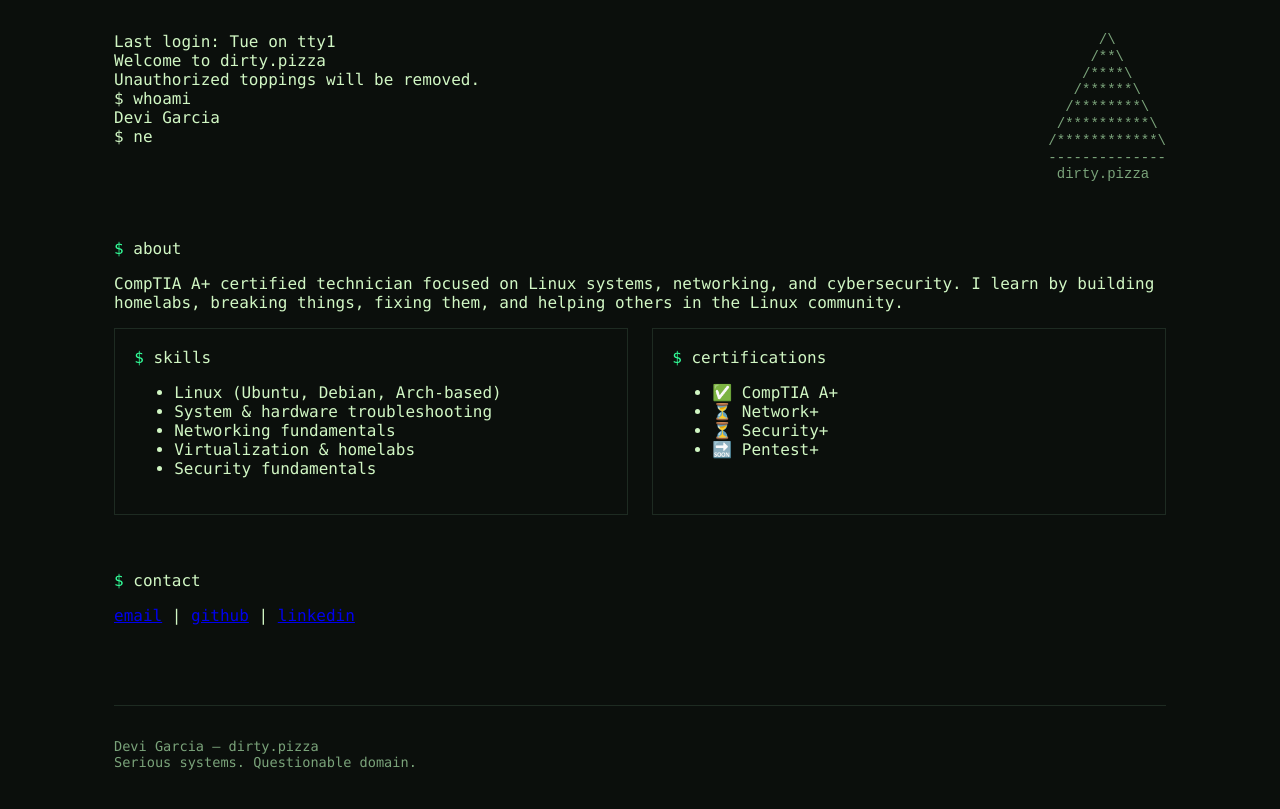
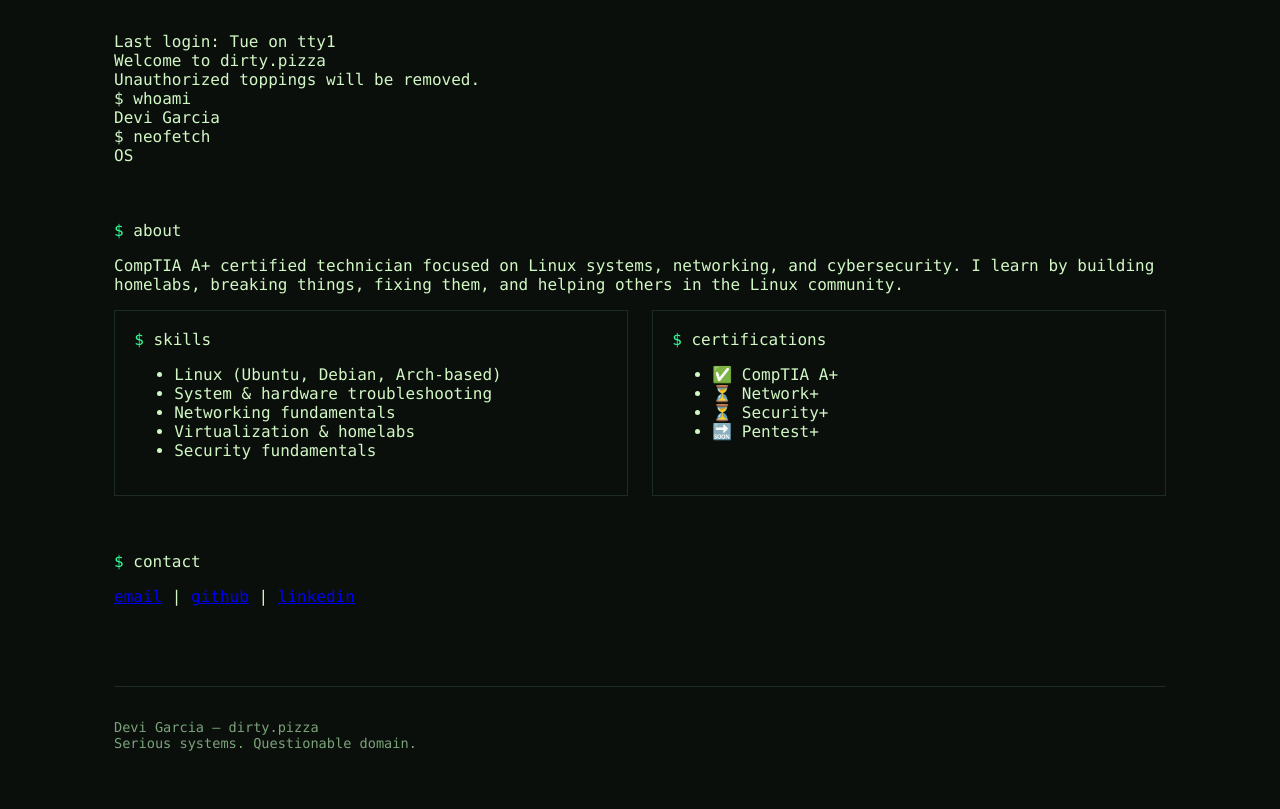
Before and after one commit to Deoxizn/deoxizn.github.io, a Jekyll site: the page index.html, which Jekyll copies as it is, in a window 1280 px wide. Shown: the top 809 px of the page. Built offline with Jekyll 4.4.1, drawn with Linux system fonts in a browser that asks for light colours; some of the changed lines change nothing that is shown.

Commit message:
more v4 fixes

```diff
--- a/index.html
+++ b/index.html
@@ -122,21 +122,6 @@
         <div class="container">
             <header>
                 <div id="terminal"></div>
-
-                <div class="ascii-wrapper">
-                    <pre class="ascii">
-       /\
-      /**\
-     /****\
-    /******\
-   /********\
-  /**********\
- /************\
- --------------
-  dirty.pizza
-</pre
-                    >
-                </div>
             </header>
 
             <section>
@@ -196,43 +181,56 @@
                 "Last login: Tue on tty1\n",
                 "Welcome to dirty.pizza",
                 "Unauthorized toppings will be removed.\n",
+
                 "$ whoami",
                 "Devi Garcia\n",
+
                 "$ neofetch",
                 "OS: Linux",
                 "Role: IT / Cybersecurity",
                 "Cert: CompTIA A+",
                 "Shell: bash",
                 "Domain: dirty.pizza\n",
+
                 "$ cat /etc/domain",
                 "dirty.pizza\n",
+
+                "       /\\",
+                "      /**\\",
+                "     /****\\",
+                "    /******\\",
+                "   /********\\",
+                "  /**********\\",
+                " /************\\",
+                " --------------",
+                "  dirty.pizza\n",
             ];
 
-            let i = 0;
-            let j = 0;
+            let line = 0;
+            let char = 0;
 
             function type() {
-                if (i >= output.length) {
+                if (line >= output.length) {
                     terminal.innerHTML += '<span class="cursor"></span>';
                     return;
                 }
 
-                if (j === 0) {
+                if (char === 0) {
                     terminal.innerHTML += '<div class="terminal-line"></div>';
                 }
 
-                const line = output[i];
-                const lineDiv = terminal.lastChild;
+                const current = output[line];
+                const el = terminal.lastChild;
 
-                lineDiv.textContent += line.charAt(j);
-                j++;
+                el.textContent += current.charAt(char);
+                char++;
 
-                if (j === line.length) {
-                    i++;
-                    j = 0;
-                    setTimeout(type, 300);
+                if (char === current.length) {
+                    line++;
+                    char = 0;
+                    setTimeout(type, 250);
                 } else {
-                    setTimeout(type, 30);
+                    setTimeout(type, 28);
                 }
             }
 
```
